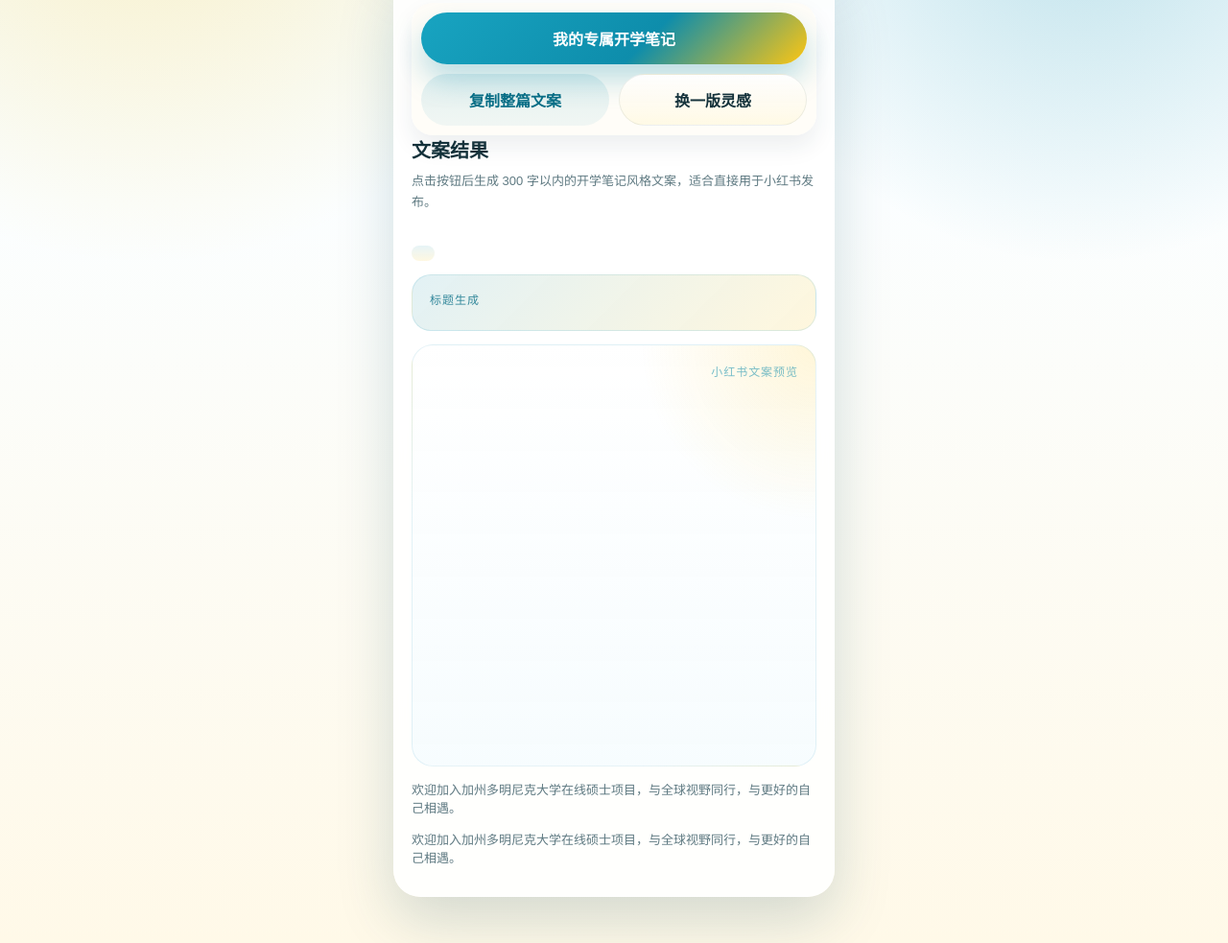
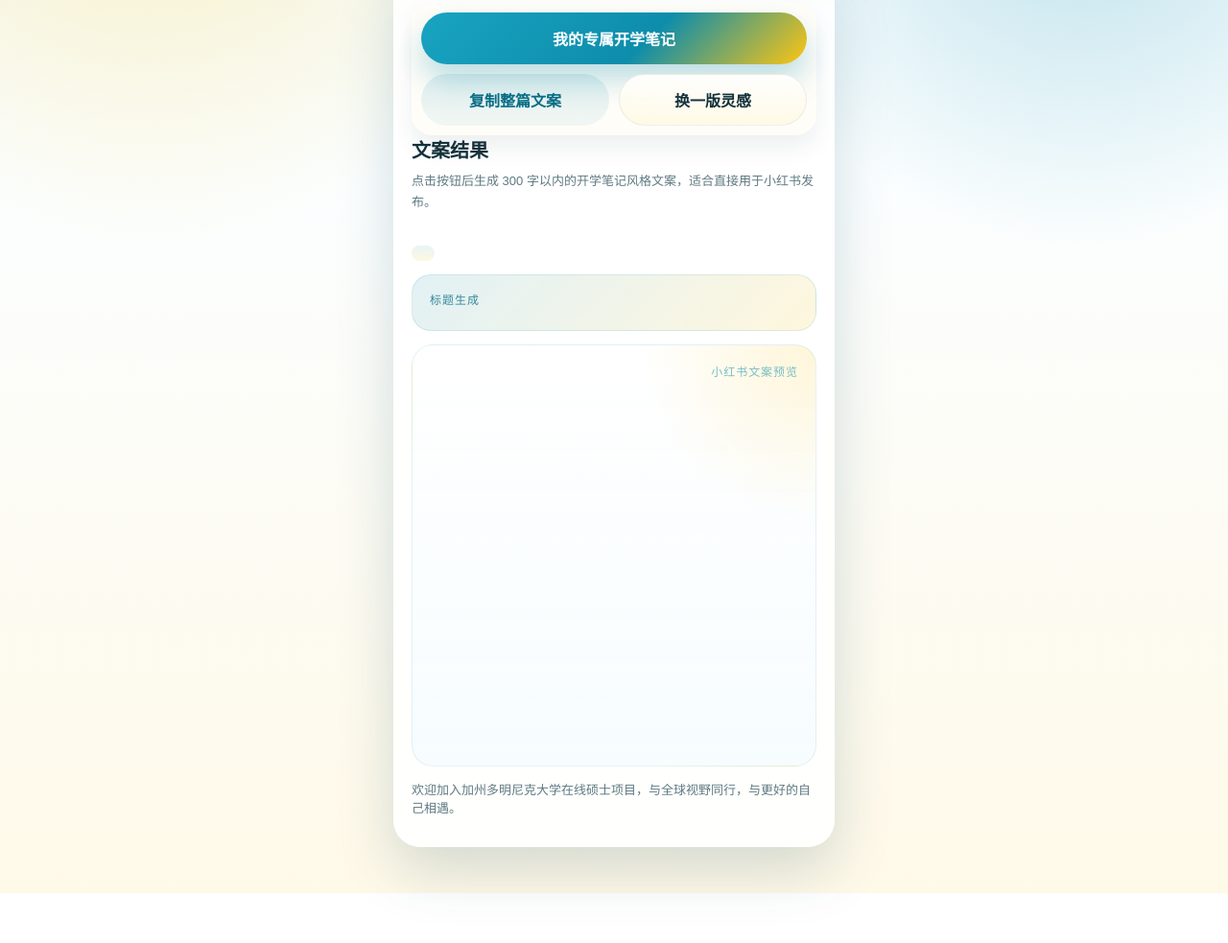
Before and after one commit to lipingsi391-bit/duc-test3, a plain HTML site: page index.html in a window 1280 px wide. Shown: the part 307-1290 px from the top of the page at 96% size. After the commit the page ends 1238 px from the top, so only its background shows below. Drawn offline with Linux system fonts and the light colour scheme.

Commit message:
Remove duplicate footer text

```diff
--- a/index.html
+++ b/index.html
@@ -330,7 +330,6 @@
           <div class="content-block" id="contentBlock"></div>
         </div>
         <p class="footer-note">欢迎加入加州多明尼克大学在线硕士项目，与全球视野同行，与更好的自己相遇。</p>
-        <p class="footer-note">欢迎加入加州多明尼克大学在线硕士项目，与全球视野同行，与更好的自己相遇。</p>
       </section>
     </section>
   </main>
```
